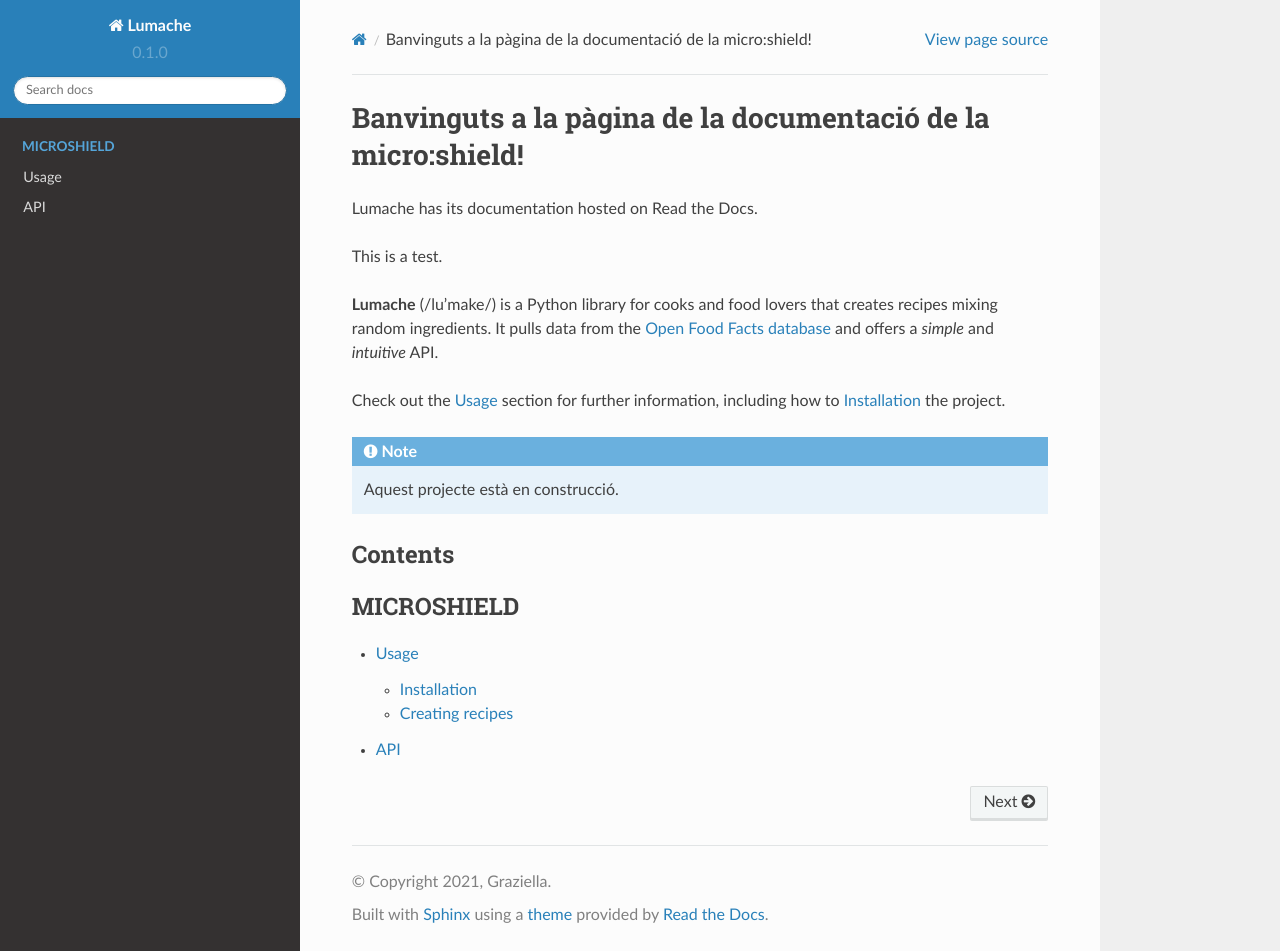
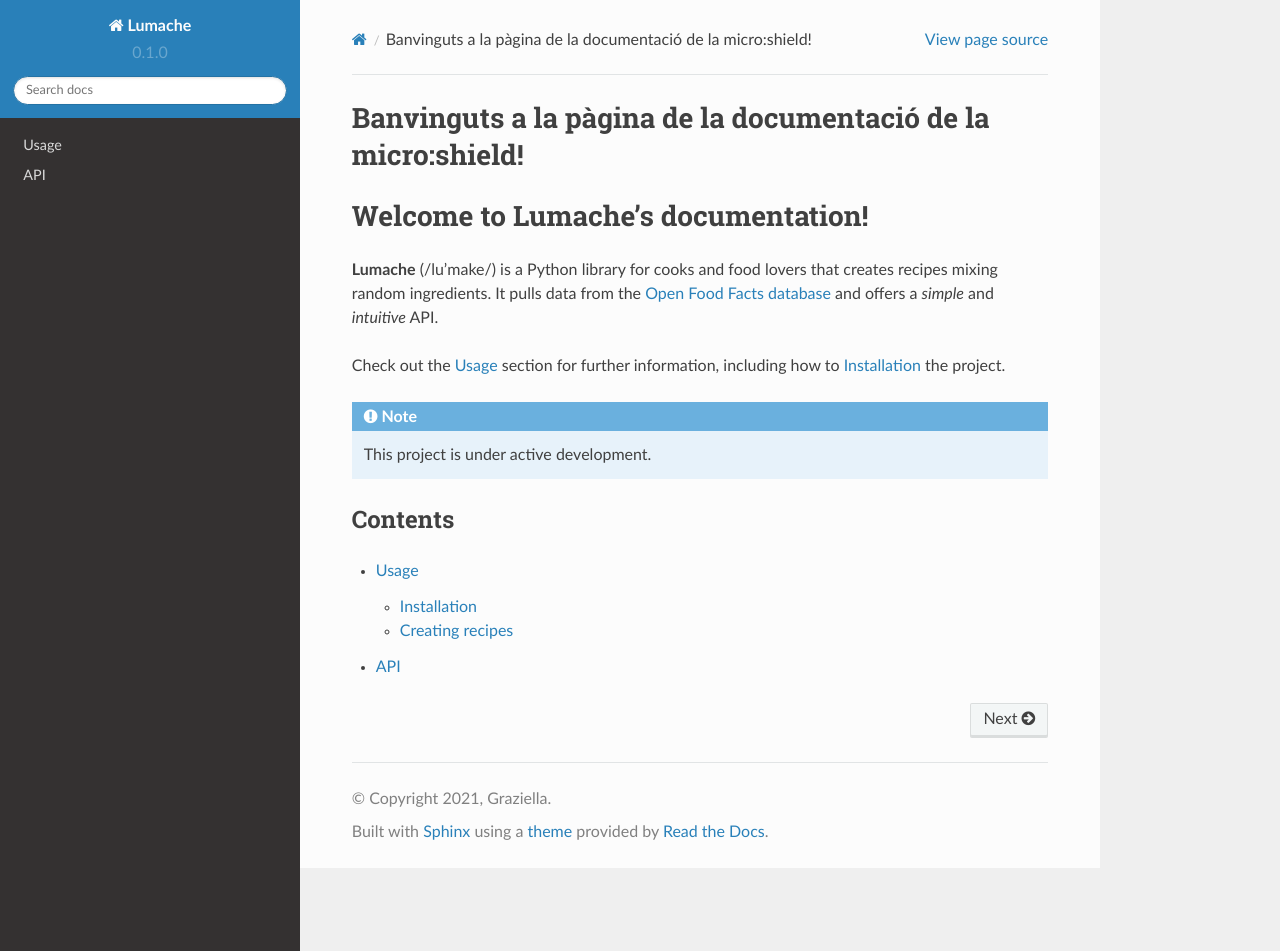
Before and after one commit to MakeAndLearn/micro-shield, a Sphinx documentation site: the page built from docs/source/index.rst, in a window 1280 px wide and 951 px high. Built offline with Sphinx 7.4.7 and the Read the Docs theme 2.0.0, drawn with Linux system fonts in a browser that asks for light colours.

Commit message:
Update index.rst

```diff
--- a/docs/source/index.rst
+++ b/docs/source/index.rst
@@ -1,9 +1,7 @@
 Banvinguts a la pàgina de la documentació de la micro:shield!
 ===================================
-
-Lumache has its documentation hosted on Read the Docs.
-
-This is a test.
+Welcome to Lumache's documentation!
+===================================
 
 **Lumache** (/lu'make/) is a Python library for cooks and food lovers
 that creates recipes mixing random ingredients.
@@ -15,14 +13,12 @@
 
 .. note::
 
-   Aquest projecte està en construcció.
+   This project is under active development.
 
 Contents
 --------
 
 .. toctree::
-   :maxdepth: 2
-   :caption: MICROSHIELD
 
    usage
    api
```
